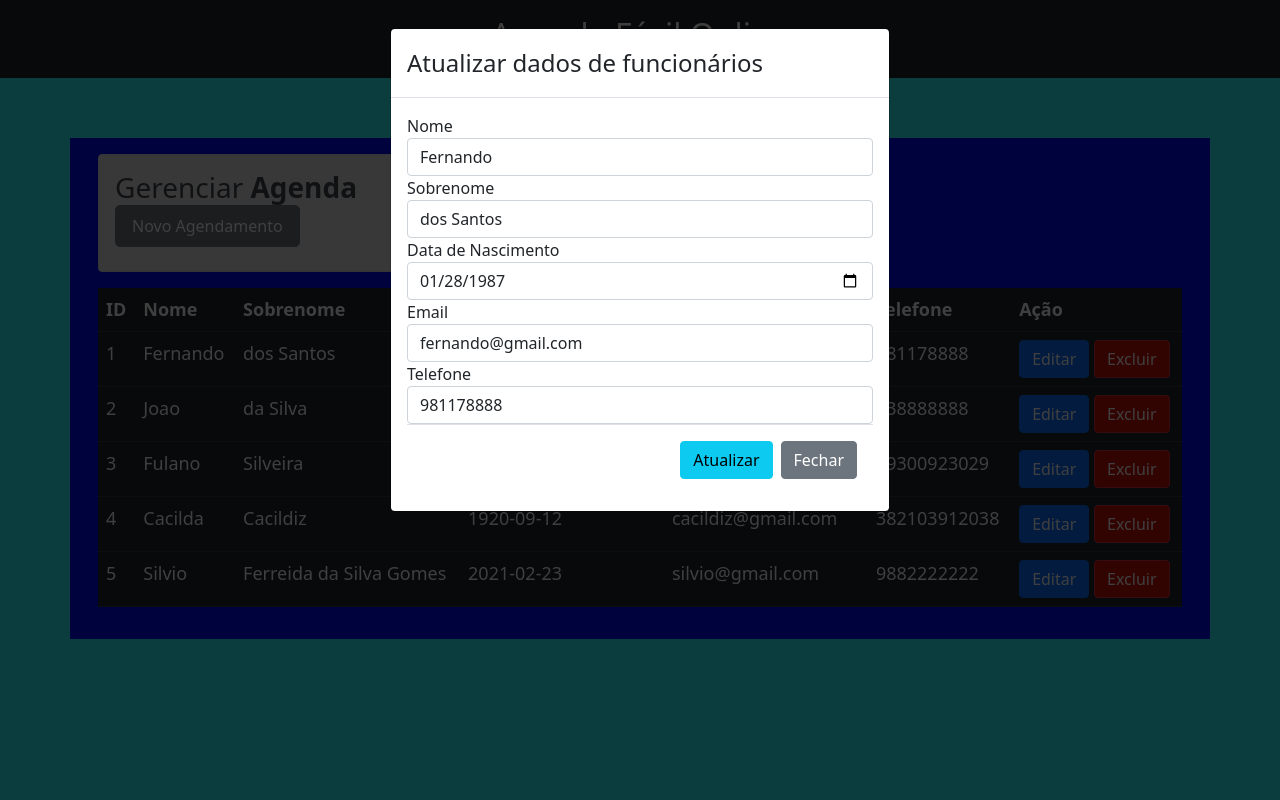
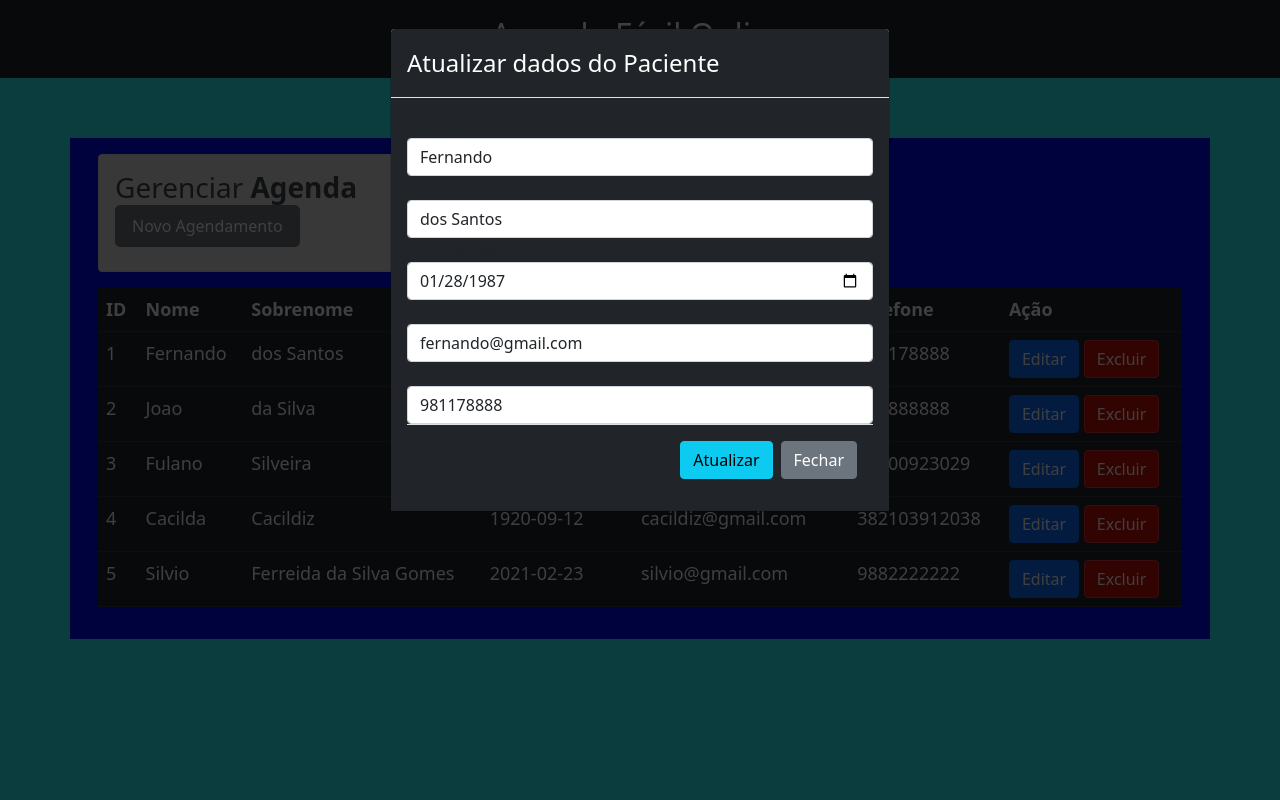
Before and after one commit to FernandoUnivespTI/projetoIntegradorUnivesp, a Flask app: page / in a window 1280 px wide, after a click on "Editar". Run offline with Flask 2, Linux system fonts and the light colour scheme; data comes from the database, SQL or seed files in the repository; both versions use the stored data as it was after the commit; some libraries are stand-ins or nearby versions.

Commit message:
alterações no modal

```diff
--- a/app.py
+++ b/app.py
@@ -49,7 +49,7 @@
         db.session.add(my_data)
         db.session.commit()
 
-        flash("Employee Inserted Successfully")
+        flash("Paciente inserido com sucesso")
         return redirect(url_for('index'))
 
 @app.route('/update', methods = ['POST'])
@@ -64,7 +64,7 @@
 
 
         db.session.commit()
-        flash("Alterado com sucesso")
+        flash("Paciente alterado com sucesso")
         return redirect(url_for('index'))
 
 @app.route('/delete/<id>/')
@@ -73,7 +73,7 @@
     db.session.delete(my_data)
     db.session.commit()
 
-    flash("Employee Data Deleted Successfully")
+    flash("Dados do paciente foram excluídos com sucesso")
     return redirect(url_for('index'))
 
 if __name__ == "__main__":
--- a/static/css/style.css
+++ b/static/css/style.css
@@ -27,3 +27,15 @@
 .remove{
     background-color: #C71004;
 }
+
+.modal-header{
+    background-color: #212529;
+}
+
+.modal-body{
+    background-color: #212529;
+}
+
+h4{
+    color:#fff;
+}
--- a/templates/header.html
+++ b/templates/header.html
@@ -1,4 +1,4 @@
-{% extends 'base.html' %} {% block title %} Flask CRUD operation {% endblock %} {% block body %}
+{% extends 'base.html' %} {% block title %} Projeto Integrador {% endblock %} {% block body %}
 
 <div class="jumbotron p-3 bg-dark">
     <div class="well text-center text-light">
--- a/templates/index.html
+++ b/templates/index.html
@@ -2,7 +2,7 @@
 {% extends 'base.html' %} {% include 'header.html' %}
 
 <!-- head section -->
-{% block title %} Flask CRUD operation {% endblock %}
+{% block title %} Projeto Integrador {% endblock %}
 
 
 <!-- Body section -->
@@ -19,7 +19,7 @@
             </div>
                 {% with messages = get_flashed_messages() %} {% if messages %} {% for message in messages %}
 
-                <div class="alert alert-success alert-dismissable" role="alert">
+                <div class="col-5 alert alert-danger" role="alert">
                     <button type="button" class="close" data-dismiss="alert" aria-label="close">
                         <span aria-hidden="true">
                             x
@@ -35,7 +35,7 @@
                         <th>ID</th>
                         <th>Nome</th>
                         <th>Sobrenome</th>
-                        <th>Data de Nascimento</th>
+                        <th>Data de Nasc.</th>
                         <th>Email</th>
                         <th>Telefone</th>
 
@@ -64,7 +64,7 @@
                         <div class="modal-dialog">
                             <div class="modal-content">
                                 <div class="modal-header">
-                                    <h4 class="modal-title"> Atualizar dados de funcionários </h4>
+                                    <h4 class="modal-title"> Atualizar dados do Paciente </h4>
                                 </div>
                                 <div class="modal-body">
                                     <form action="{{url_for('update')}}" method="POST">
```
Also changed, not shown: database.sqlite.
